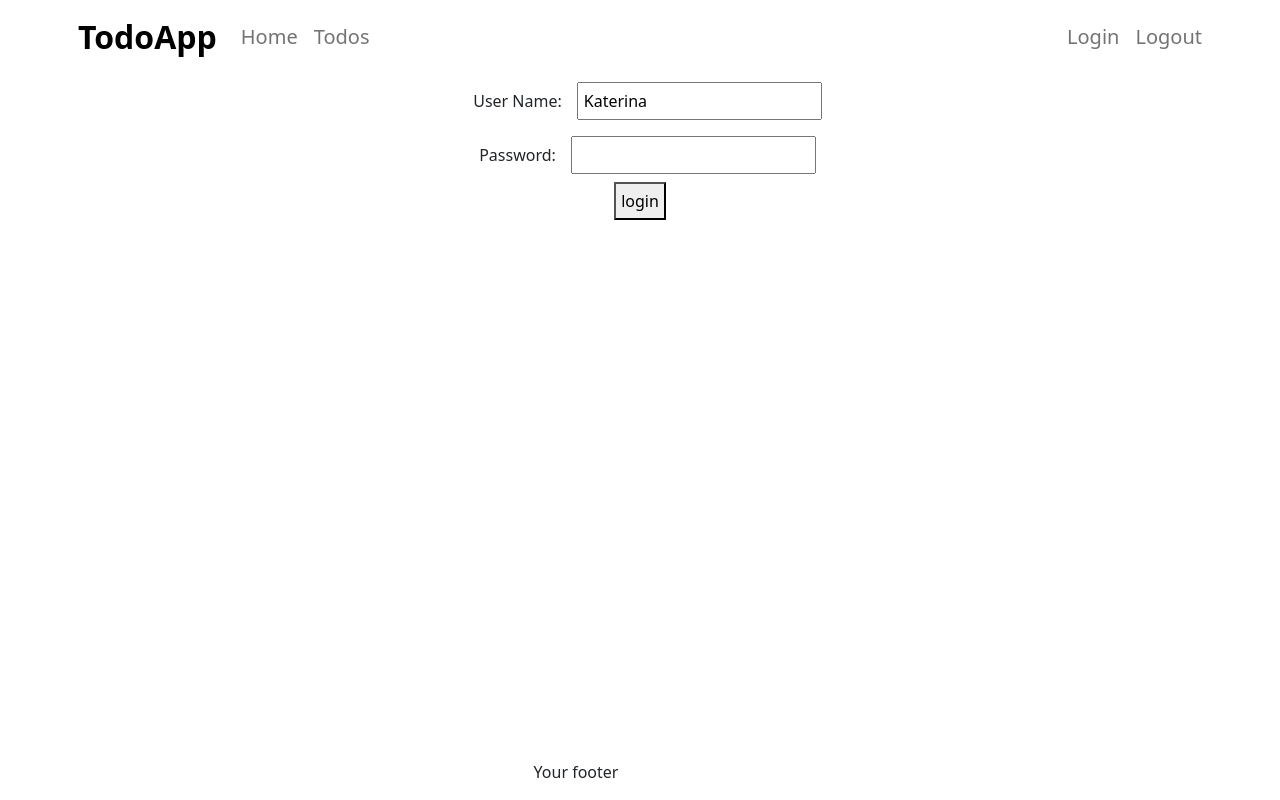
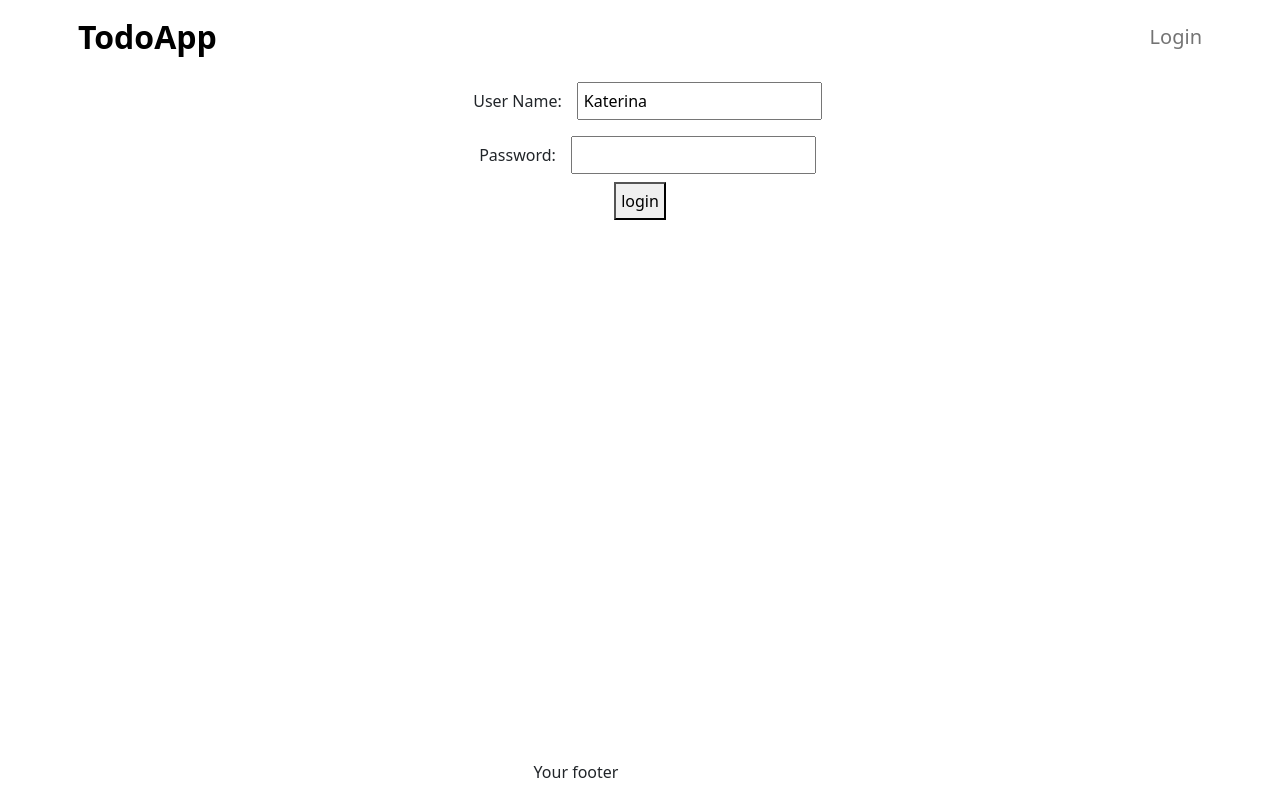
Before and after one commit to KatKentr/TaskTracker-Frontend-React, a React (Create React App) app: page / in a window 1280 px wide. Built offline with nearby package versions, Linux system fonts and the light colour scheme.

Commit message:
menu items appear depending on the value of the isAuthenticated variable

```diff
--- a/src/components/todo/HeaderComponent.jsx
+++ b/src/components/todo/HeaderComponent.jsx
@@ -8,7 +8,9 @@
 
     const authContext = useAuth()
 
-    //console.log(authContext.number);
+    const isAuthenticated= authContext.isAuthenticated   //depending on the authentication status we want to enable/disable Home, Login and Logout links present in the Header
+
+    //console.log(authContext);
 
     return (
 
@@ -19,13 +21,13 @@
                         <a className="navbar-brand ms-2 fs-2 fw-bold text-black" href="https://www.ToDoApp.com">TodoApp</a>
                         <div className="collapse navbar-collapse">
                             <ul className="navbar-nav">
-                                <li className="nav-item fs-5"><Link className="nav-link" to="/welcome/MyApp">Home</Link></li>
-                                <li className="nav-item fs-5"><Link className="nav-link" to="/todos">Todos</Link></li>
+                                {isAuthenticated && <li className="nav-item fs-5"><Link className="nav-link" to="/welcome/MyApp">Home</Link></li>}
+                                {isAuthenticated && <li className="nav-item fs-5"><Link className="nav-link" to="/todos">Todos</Link></li>}
                             </ul>
                         </div>
                         <ul className="navbar-nav">
-                            <li className="nav-item fs-5"><Link className="nav-link" to="/login">Login</Link></li>
-                            <li className="nav-item fs-5"><Link className="nav-link" to="/logout">Logout</Link></li>
+                        {!isAuthenticated && <li className="nav-item fs-5"><Link className="nav-link" to="/login">Login</Link></li>}
+                        {isAuthenticated &&  <li className="nav-item fs-5"><Link className="nav-link" to="/logout">Logout</Link></li>}
                         </ul>
                     </nav>
                 </div>
--- a/src/components/todo/LoginComponent.jsx
+++ b/src/components/todo/LoginComponent.jsx
@@ -1,5 +1,6 @@
 import { useState } from "react";
 import { useNavigate } from "react-router-dom";
+import { useAuth } from "./security/AuthContext";
 
 
 function LoginComponent() {
@@ -10,6 +11,8 @@
     const [showSuccessMessage, setShowSuccessMessage]= useState(false)
     const [showErrorMessage, setShowErrorMessage]= useState(false)
     const navigate=useNavigate();
+
+    const authContext=useAuth()
 
 
     function handleUsernameChange(event){
@@ -25,12 +28,13 @@
     function handleSubmit(event){
 
         if (username==='Katerina' && password==='dummy'){
-
+            authContext.setAuthenticated(true)
             setShowSuccessMessage(true)
             setShowErrorMessage(false)
             navigate(`/welcome/${username}`)
+
         } else {
-
+            authContext.setAuthenticated(false)
             setShowErrorMessage(true)
             setShowSuccessMessage(false)
 
--- a/src/components/todo/security/AuthContext.js
+++ b/src/components/todo/security/AuthContext.js
@@ -12,9 +12,12 @@
     //put some state in the context
     const [number,setNumber] = useState(0)
 
+    const [isAuthenticated, setAuthenticated] = useState(false)  //we want to make this value available to other components, we put it inside the valueToBeShared
+
+
     return (
 
-        <AuthContext.Provider value= {{number}}>
+         <AuthContext.Provider value= {{number,isAuthenticated,setAuthenticated}}>   {/* we create an object, Login component needs the setAuthenticated method to set the value of isAuthenticated*/}
             {children}   {/*the context will be shared ith children(components) of the AuthProvider */}
         </AuthContext.Provider>
 
```
